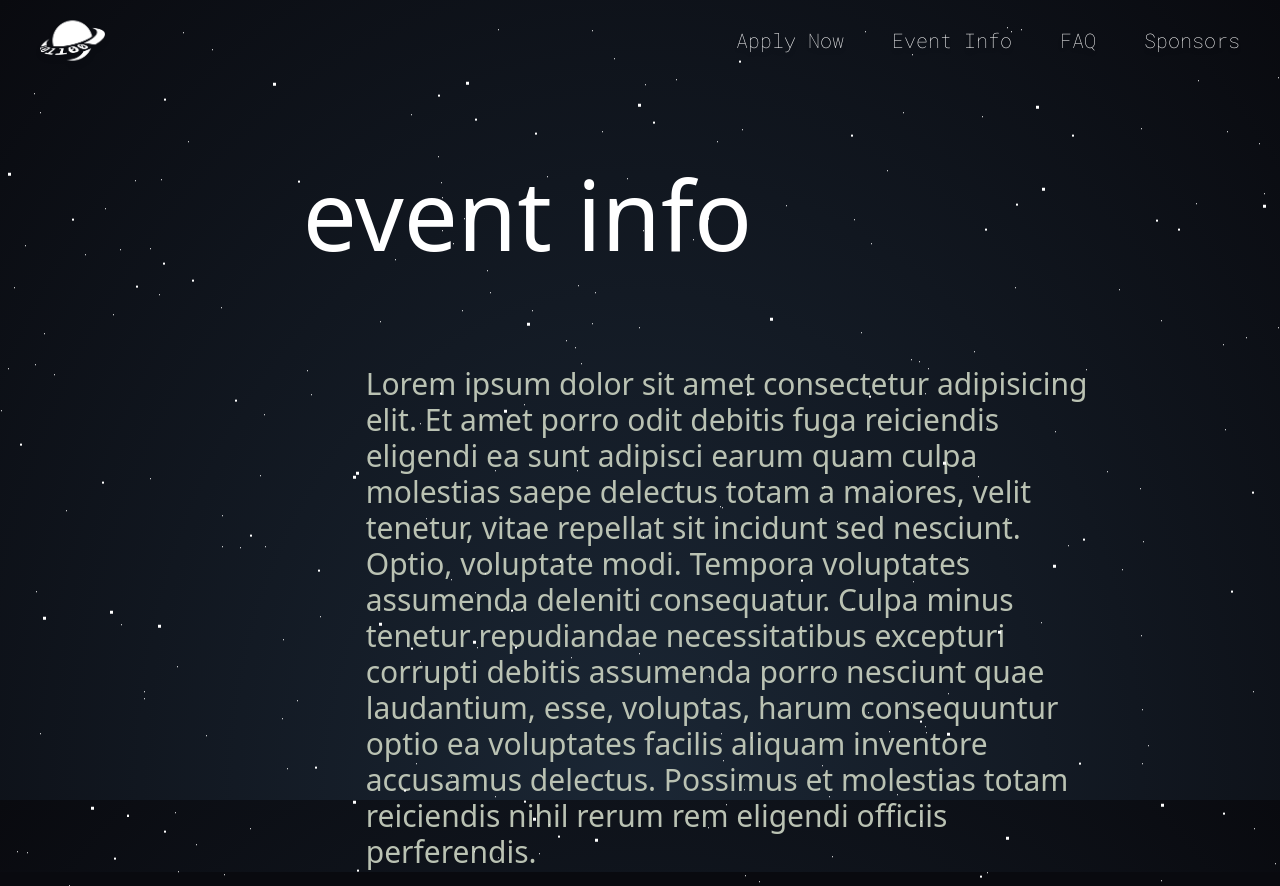
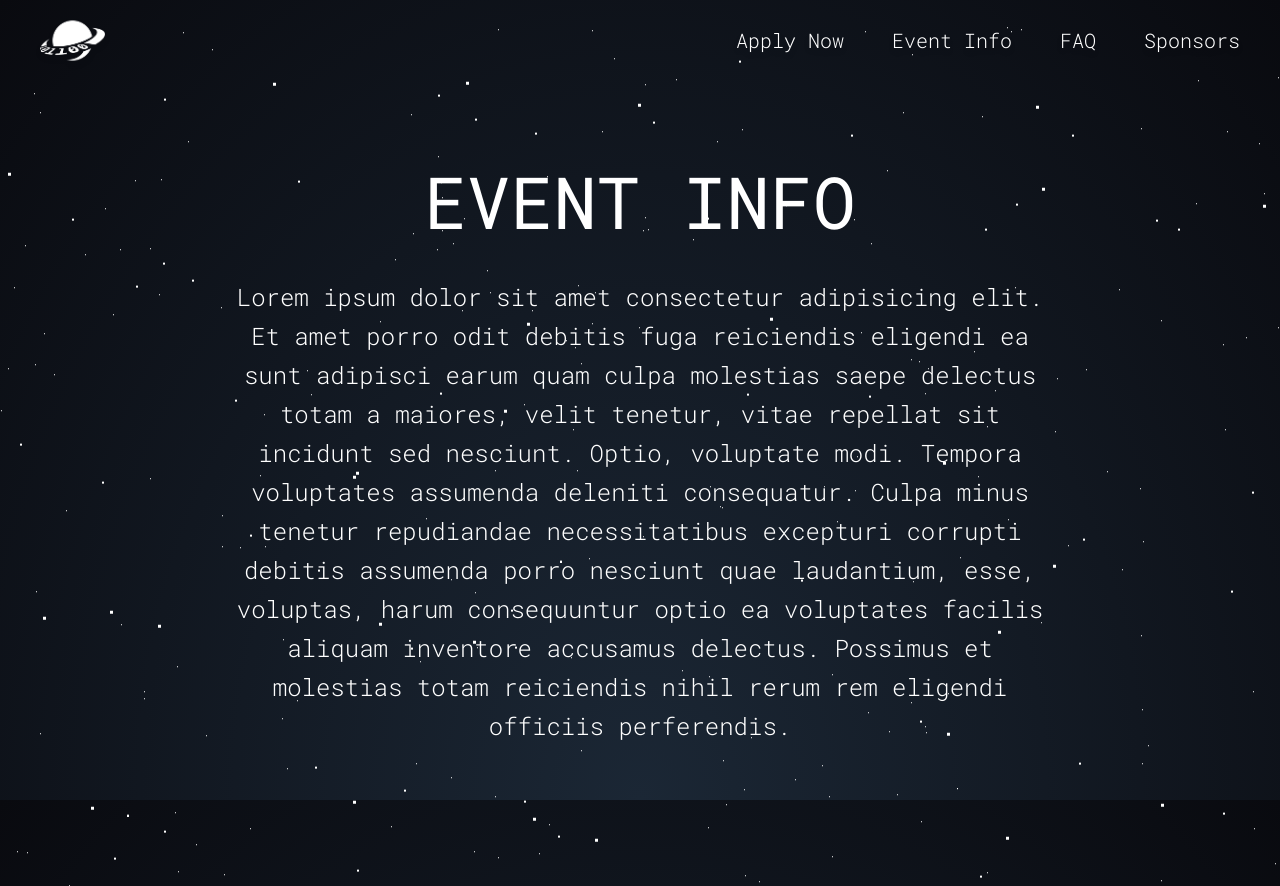
Before and after one commit to Amelia1110/AstralHacks, a Next.js app: page /event-info in a window 1280 px wide. Built offline with nearby package versions, Linux system fonts and the light colour scheme.

Commit message:
event info styling

```diff
--- a/components/Navbar.tsx
+++ b/components/Navbar.tsx
@@ -26,7 +26,7 @@ export default function Navbar() {
         <nav className="flex justify-between items-center h-20 p-10">
             <Link href="/" className={`${majorMonoDisplay.variable} font-heading text-white drop-shadow-md`}>
                 <Image src="/AstralHacksLogoWhite.png" alt="Logo" width={65} height={65} className="inline-flex" /> </Link>
-            <ul className={`${robotoMono.variable} font-text font-thin text-xl flex justify-start gap-12 list-none text-white drop-shadow-md`}>
+            <ul className={`${robotoMono.variable} font-text font-light text-xl flex justify-start gap-12 list-none text-white drop-shadow-md`}>
                 {links.map((link) => (
                     <li key={link.title}>
                         <Link href={`/${link.route}`}>{link.title}</Link>
--- a/pages/_app.tsx
+++ b/pages/_app.tsx
@@ -10,7 +10,7 @@ export default function App({ Component, pageProps }: AppProps) {
   const router = useRouter()
   const {pathname} = router
   return (
-    <>
+    <div className="w-screen h-screen">
       <SessionProvider session={pageProps.session}>
       <Head>
         <title>Astral Hacks</title>
@@ -23,9 +23,9 @@ export default function App({ Component, pageProps }: AppProps) {
           <div id='stars2'></div>
           <div id='stars3'></div>
         </main>
-      <Component {...pageProps}/>
+      <Component {...pageProps} className="w-full h-full"/>
       </SessionProvider>
-    </>
+    </div>
 
   )
 }
--- a/pages/api/hello.ts
+++ /dev/null
@@ -1,13 +0,0 @@
-// Next.js API route support: https://nextjs.org/docs/api-routes/introduction
-import type { NextApiRequest, NextApiResponse } from 'next'
-
-type Data = {
-  name: string
-}
-
-export default function handler(
-  req: NextApiRequest,
-  res: NextApiResponse<Data>
-) {
-  res.status(200).json({ name: 'John Doe' })
-}
--- a/pages/event-info.tsx
+++ b/pages/event-info.tsx
@@ -1,38 +1,21 @@
-import { Major_Mono_Display, Raleway } from 'next/font/google';
+import { Major_Mono_Display, Raleway, Roboto_Mono } from 'next/font/google';
 import Head from 'next/head'
-const majorMonoDisplay = Major_Mono_Display({
-    subsets: ['latin'],
-    variable: '--font-major_mono_display',
-    weight: '400'
-  })
 
-  const raleway = Raleway({
-    subsets: ['latin'],
-    variable: '--font-raleway',
-    weight: '100',
-  })
+const robotoMono = Roboto_Mono({
+  subsets: ['latin'],
+  variable: '--font-roboto',
+  weight: ['100', '200', '300', '400', '500', '600', '700']
+})
+
 export default function EventInfo() {
   return (
-    <>
-      <Head>
-        <title>Event Info</title>
-        <meta name="description" content="Generated by create next app" />
-        <meta name="viewport" content="width=device-width, initial-scale=1" />
-        <link rel="icon" href="/favicon.ico" />
-      </Head>
-    <div className='grid grid-cols-5 grid-row-1 w-full p-20'>
-      <h1 className={`${majorMonoDisplay.variable} col-span-3 font-heading text-white text-8xl text-right`}>event info</h1>
+    <div className="pt-20 w-full h-full">
+      <div className='flex w-full justify-center items-center'>
+        <h1 className={`${robotoMono.variable} font-heading text-white text-medium text-7xl text-right `}>EVENT INFO</h1>
+      </div>
+      <div className="w-full items-center pt-10">
+        <p className={`${robotoMono.variable} font-text font-light text-center leading-relaxed text-white text-2xl mx-56`}> Lorem ipsum dolor sit amet consectetur adipisicing elit. Et amet porro odit debitis fuga reiciendis eligendi ea sunt adipisci earum quam culpa molestias saepe delectus totam a maiores, velit tenetur, vitae repellat sit incidunt sed nesciunt. Optio, voluptate modi. Tempora voluptates assumenda deleniti consequatur. Culpa minus tenetur repudiandae necessitatibus excepturi corrupti debitis assumenda porro nesciunt quae laudantium, esse, voluptas, harum consequuntur optio ea voluptates facilis aliquam inventore accusamus delectus. Possimus et molestias totam reiciendis nihil rerum rem eligendi officiis perferendis.</p>
+      </div>
     </div>
-    {/*If you want it to be centered to the page and not off to the side*/}
-    {/* <div className='flex w-full justify-center items-center'>
-      <h1 className={`${majorMonoDisplay.variable} col-span-2 font-heading text-white text-7xl text-right `}>event info</h1>
-    </div> */}
-  <div className="grid w-full h-full grid-cols-7 items-center pt-6">
-    <p className={`${raleway.variable} text-[#bac2b3] col-start-3 col-end-7 text-3xl`}> Lorem ipsum dolor sit amet consectetur adipisicing elit. Et amet porro odit debitis fuga reiciendis eligendi ea sunt adipisci earum quam culpa molestias saepe delectus totam a maiores, velit tenetur, vitae repellat sit incidunt sed nesciunt. Optio, voluptate modi. Tempora voluptates assumenda deleniti consequatur. Culpa minus tenetur repudiandae necessitatibus excepturi corrupti debitis assumenda porro nesciunt quae laudantium, esse, voluptas, harum consequuntur optio ea voluptates facilis aliquam inventore accusamus delectus. Possimus et molestias totam reiciendis nihil rerum rem eligendi officiis perferendis.</p>
-
-  </div>
-
-
-    </>
   )
 }
```
